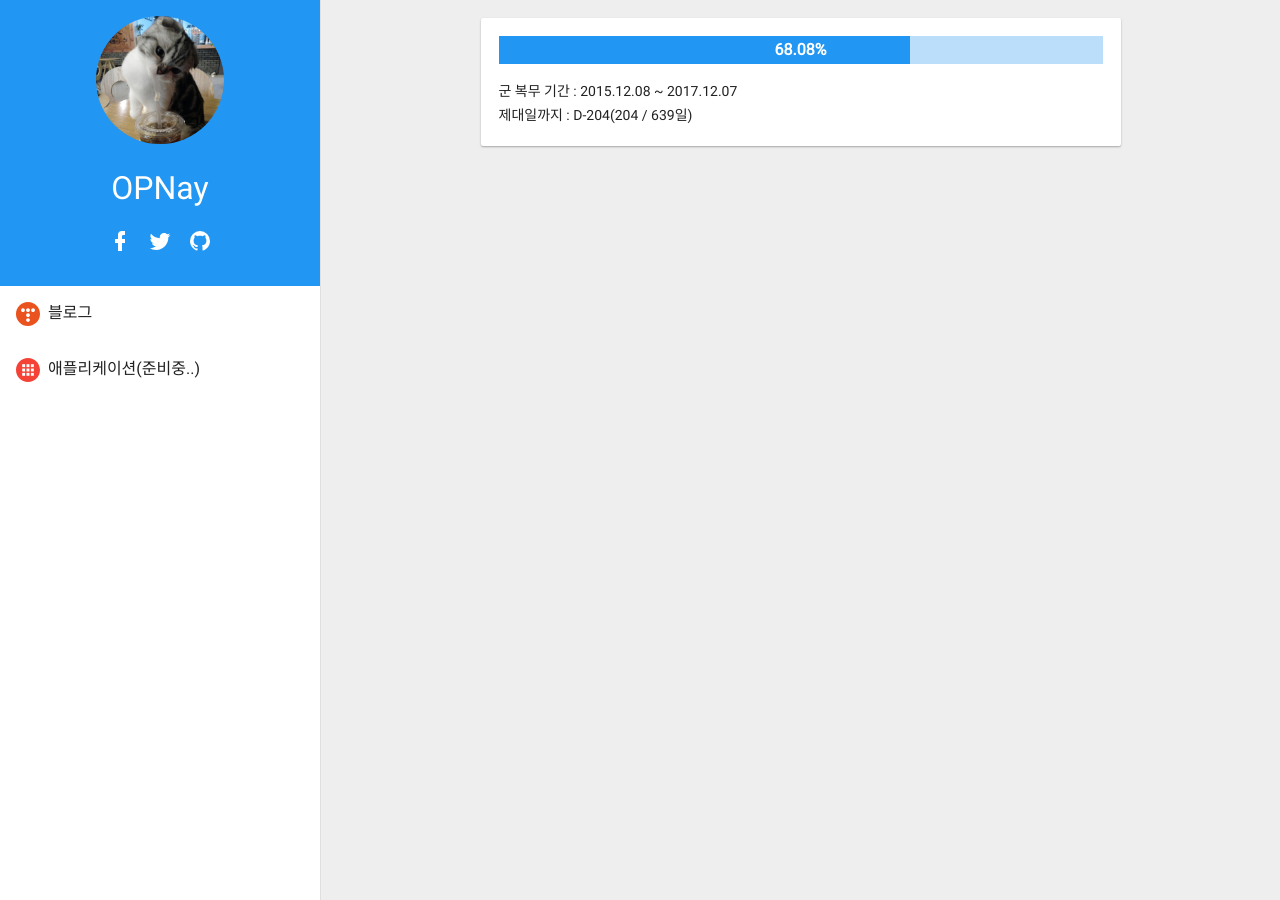
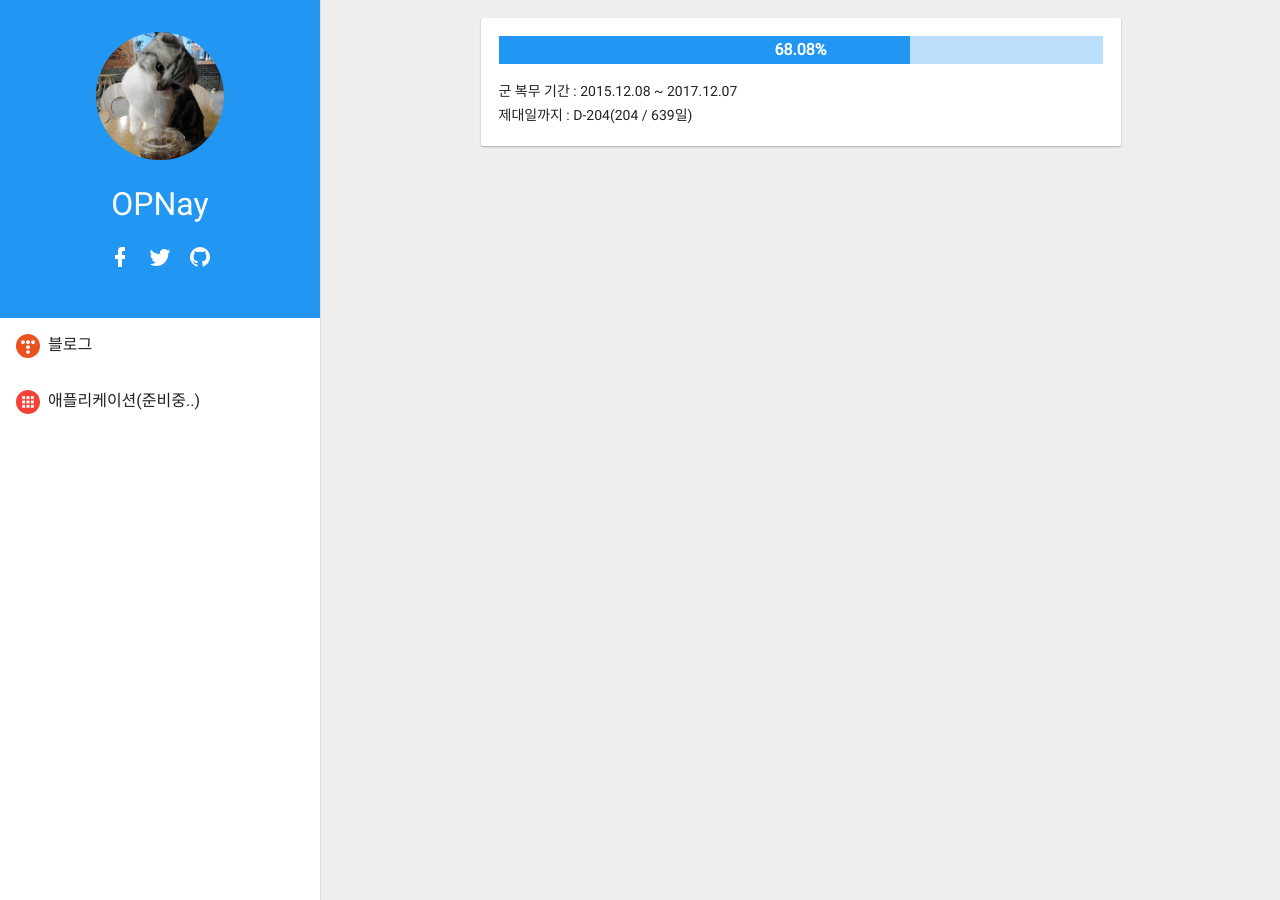
Before and after one commit to opnay/opnay.github.io, a Jekyll site: the page built from index.html, in a window 1280 px wide. Built offline with Jekyll 4.4.1, drawn with Linux system fonts in a browser that asks for light colours; some web fonts are replaced.

Commit message:
styles: default: Update '.side .profile' - Renamed from '.side .title' - Change some style

```diff
--- a/_layouts/default.html
+++ b/_layouts/default.html
@@ -31,8 +31,8 @@
 			<div class="close">
 				<a class="button" href="#">{% include icon/arrow-left.svg %}</a>
 			</div>
-			<div class="title">
-				<p><img class="profile" src="/image/profile.jpg"></p>
+			<div class="profile">
+				<p><img class="img" src="/image/profile.jpg"></p>
 				<p><a class="link ellipsis" href="/">OPNay</a></p>
 				<p>
 					<a class="link ext" href="https://facebook.com/opnay">{% include icon/facebook.svg %}</a>
--- a/css/default.css
+++ b/css/default.css
@@ -23,12 +23,12 @@ html, body, .wrap {margin:0; padding:0; width:100%; height:100%;}
 .side .close {position:absolute; top:0; left:0; padding:14px; width:64px; height:64px; box-sizing:border-box;}
 .desktop .side .close {display:none;}
 
-.side .title {background:#2196F3; padding:16px; text-align:center; font-size:32px;}
-.side .title .link {color:white;}
-.side .title .profile {border-radius:50%; width:128px; height:auto;}
-.side .title .ext {display:inline-block; width:32px; height:32px; fill:white; line-height:1;}
-.side .title .ext:hover {fill:rgba(255,255,255,.75);}
-.side .title .ext svg {width:24px; height:24px;}
+.side .profile {background:#2196F3; padding:32px; text-align:center; font-size:32px;}
+.side .profile .link {color:white;}
+.side .profile .img {border-radius:50%; width:128px; height:auto;}
+.side .profile .ext {display:inline-block; width:32px; height:32px; fill:white; line-height:1;}
+.side .profile .ext:hover {fill:rgba(255,255,255,.75);}
+.side .profile .ext svg {width:24px; height:24px;}
 
 .list {width:100%}
 .list .link {color:#212121; text-decoration:none; padding:8px;}
```
